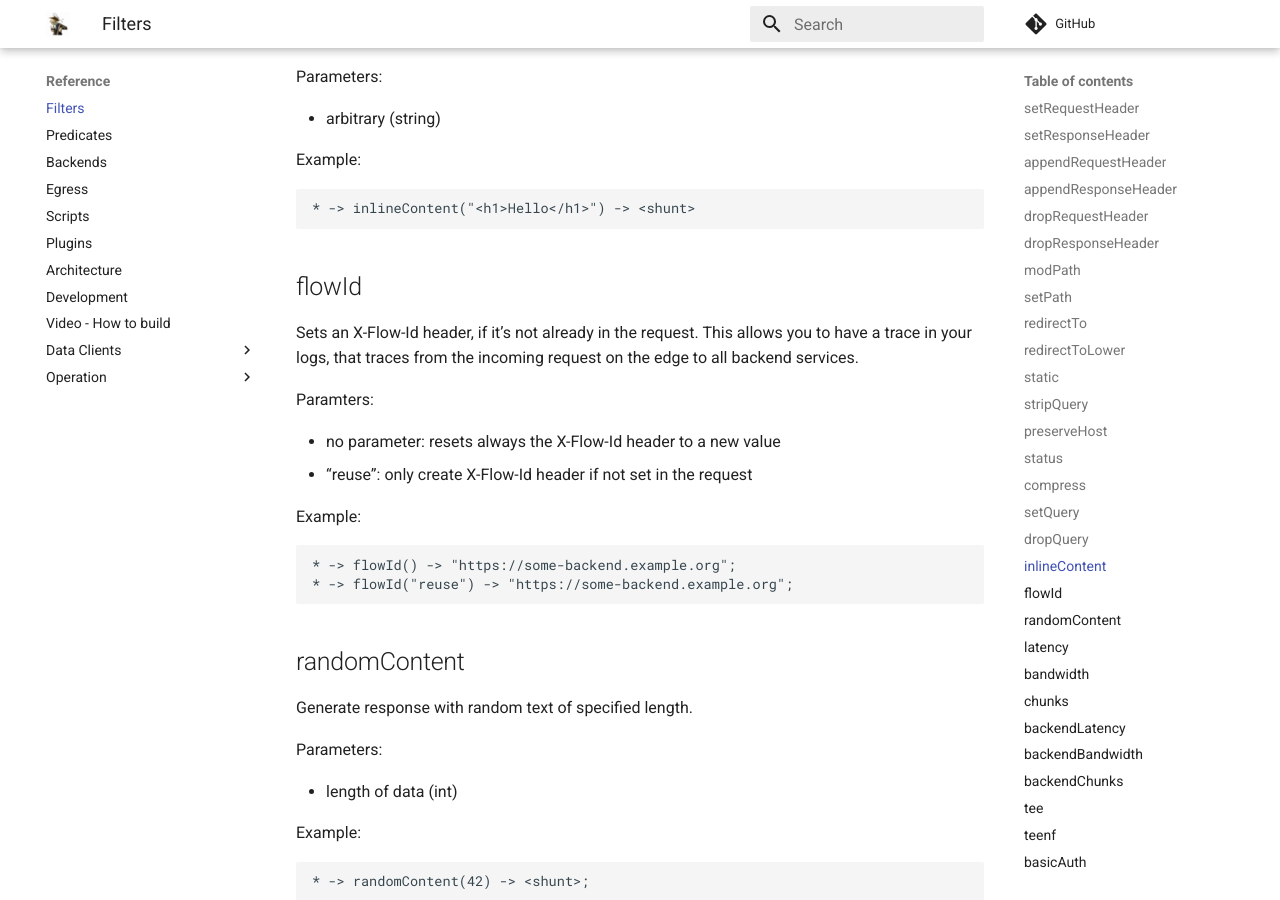
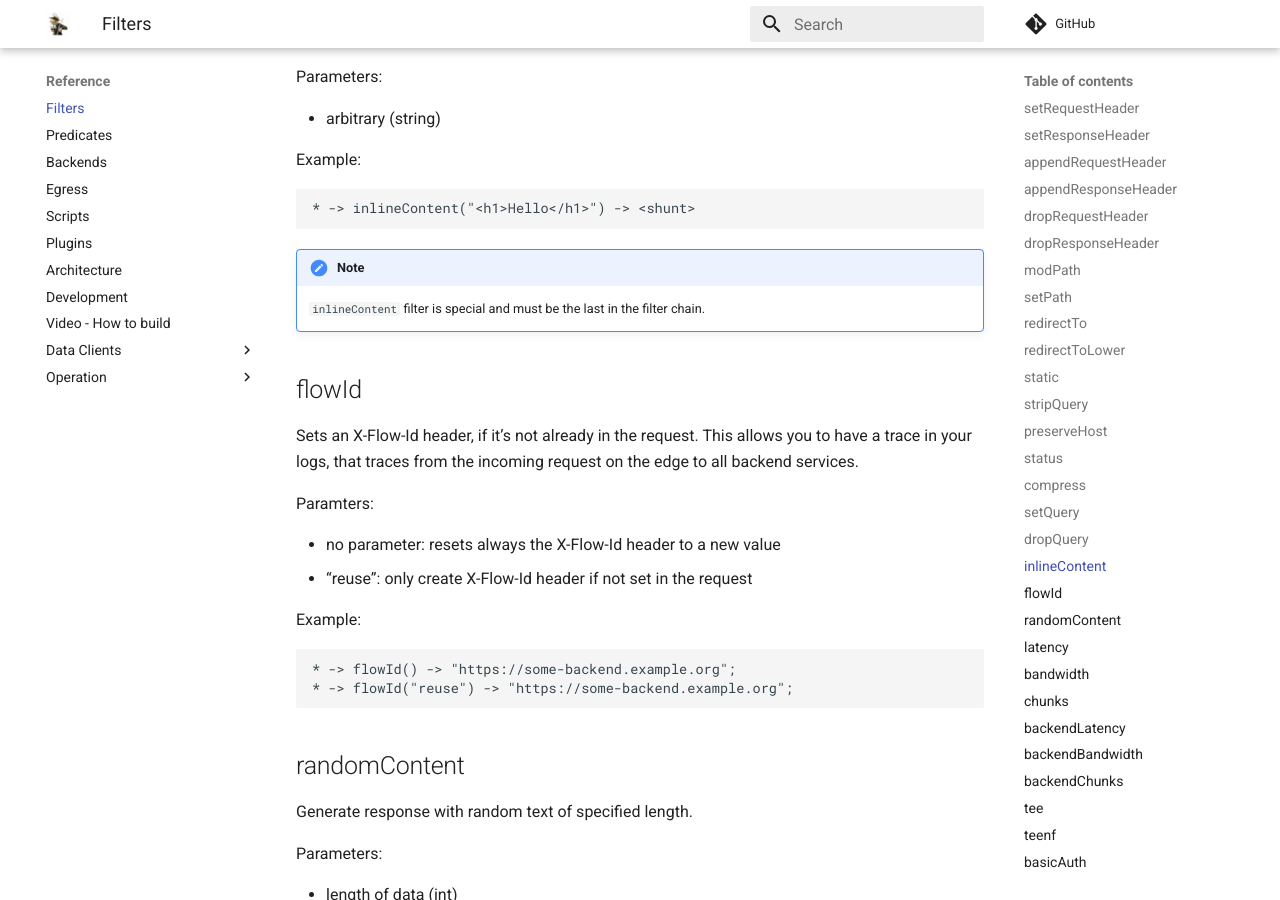
Before and after one commit to zalando/skipper, an MkDocs documentation site: the page built from docs/reference/filters.md, in a window 1280 px wide and 900 px high, scrolled down 5805 px. Built offline with MkDocs 1.6.1 and Material for MkDocs 9.7.7, drawn with Linux system fonts in a browser that asks for light colours; comment, search, counter and statistics services are not loaded.

Commit message:
Note that inlineContent filter is special (#1202)
Signed-off-by: Mikkel Oscar Lyderik Larsen <mikkel.larsen@zalando.de>

````diff
--- a/docs/reference/filters.md
+++ b/docs/reference/filters.md
@@ -254,6 +254,9 @@ Example:
 ```
 * -> inlineContent("<h1>Hello</h1>") -> <shunt>
 ```
+
+!!! note
+    `inlineContent` filter is special and must be the last in the filter chain.
 
 ## flowId
 
````
